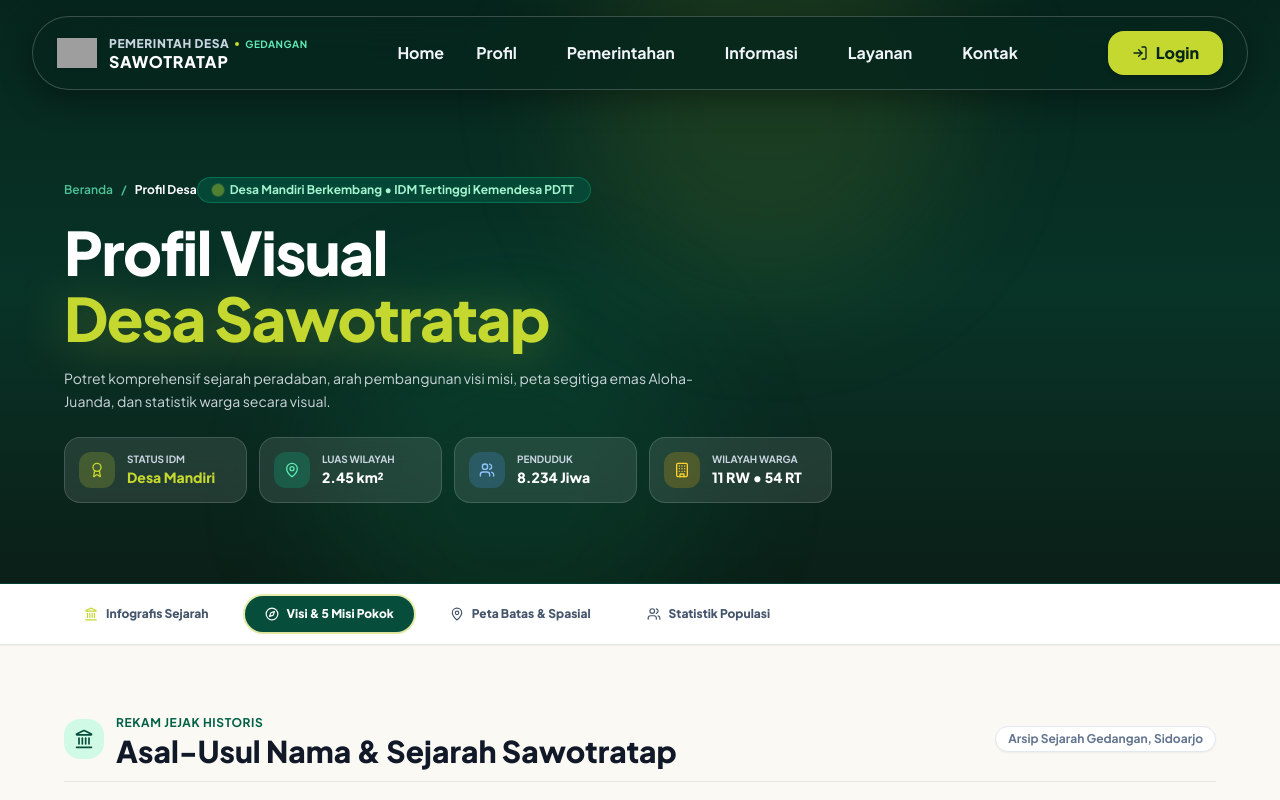
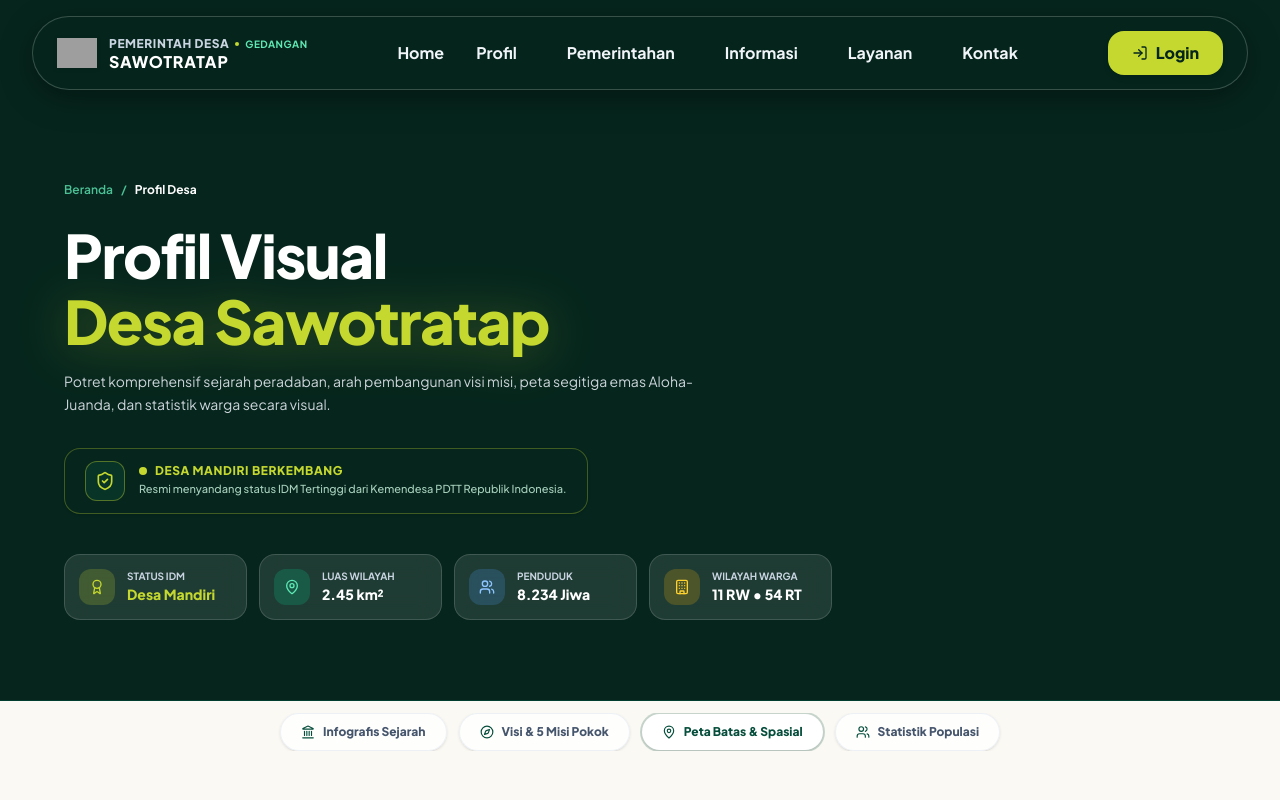
Before and after one commit to Saka-gif/Web-dev-desa, a Next.js app: page /profil in a window 1280 px wide. Shown: the top 800 px of the page. Built offline with nearby package versions, Linux system fonts and the light colour scheme; grey boxes are pictures that could not be loaded.

Commit message:
perbaikan halaman profile

```diff
--- a/app/profil/page.tsx
+++ b/app/profil/page.tsx
@@ -11,16 +11,15 @@ import {
   Building,
   Target,
   Clock,
-  Sparkles,
   TreePine,
   Navigation,
   ArrowUpRight,
+  ShieldCheck,
 } from "lucide-react";
 
 export default function ProfilPage() {
   const [activeSection, setActiveSection] = useState("sejarah");
 
-  // Deteksi section yang sedang aktif saat discroll ke bawah
   useEffect(() => {
     const handleScroll = () => {
       const sections = ["sejarah", "visi-misi", "geografis", "demografi"];
@@ -43,7 +42,6 @@ export default function ProfilPage() {
     return () => window.removeEventListener("scroll", handleScroll);
   }, []);
 
-  // Fungsi untuk scroll mulus saat menu diklik
   const scrollToSection = (id: string) => {
     const el = document.getElementById(id);
     if (el) {
@@ -54,24 +52,20 @@ export default function ProfilPage() {
   return (
     <div className="min-h-screen bg-[#FAF9F4] text-[#111827] font-sans">
 
-      {/* 1. HERO HEADER PROFIL DESA (DISAMAKAN DENGAN PEMERINTAHAN: PT-36 / PT-44) */}
-      <section className="relative overflow-hidden bg-gradient-to-b from-[#06261D] via-[#083327] to-[#0A1F17] text-white pt-36 sm:pt-44 pb-14 sm:pb-20 px-6 sm:px-10 lg:px-16 border-b border-emerald-900/60">
+      {/* 1. HERO HEADER PROFIL DESA (Background Solid Hijau Gelap) */}
+      <section className="relative overflow-hidden bg-[#06261D] text-white pt-36 sm:pt-44 pb-14 sm:pb-20 px-6 sm:px-10 lg:px-16 border-b border-emerald-900/60">
 
-        <div className="pointer-events-none absolute -top-24 right-1/4 w-96 h-96 rounded-full bg-[#C5D82F]/10 blur-3xl" />
-        <div className="pointer-events-none absolute -bottom-24 left-1/4 w-96 h-96 rounded-full bg-emerald-500/10 blur-3xl" />
+        <div className="relative z-10 max-w-7xl mx-auto space-y-6">
 
-        <div className="relative z-10 max-w-7xl mx-auto space-y-4">
+          {/* Breadcrumb Clean Style (Tanpa Box) */}
           <div className="inline-flex items-center gap-2 text-xs font-semibold text-emerald-300/80">
             <a href="/" className="hover:text-[#C5D82F] transition-colors">Beranda</a>
             <span>/</span>
             <span className="text-white font-bold">Profil Desa</span>
           </div>
 
-          <div className="inline-flex items-center gap-2 rounded-full border border-emerald-400/30 bg-[#064E3B]/80 px-4 py-1 text-xs font-bold text-emerald-200 backdrop-blur-md">
-            <span className="w-2 h-2 rounded-full bg-[#C5D82F] animate-ping" />
-            <span>Desa Mandiri Berkembang • IDM Tertinggi Kemendesa PDTT</span>
-          </div>
-
+          {/* JUDUL UTAMA */}
+          <div className="space-y-4">
             <h1 className="text-3xl sm:text-5xl lg:text-6xl font-black tracking-tight text-white leading-[1.1]">
               Profil Visual <br />
               <span className="text-[#C5D82F] drop-shadow-[0_4px_24px_rgba(197,216,47,0.3)]">
@@ -82,9 +76,35 @@ export default function ProfilPage() {
             <p className="max-w-2xl text-xs sm:text-sm text-slate-200/90 leading-relaxed font-normal">
               Potret komprehensif sejarah peradaban, arah pembangunan visi misi, peta segitiga emas Aloha-Juanda, dan statistik warga secara visual.
             </p>
+          </div>
+
+          {/* KAPSUL DESA MANDIRI BERKEMBANG (1 Warna Menyatu dengan Background) */}
+          <div className="pt-2">
+            <div className="inline-flex items-center gap-3.5 px-5 py-3 rounded-2xl bg-[#06261D] border border-[#C5D82F]/30 shadow-sm">
+
+              {/* Box Ikon Hijau Gelap dengan Border Lime */}
+              <div className="w-10 h-10 rounded-xl bg-[#083327] border border-[#C5D82F]/40 flex items-center justify-center shrink-0 text-[#C5D82F]">
+                <ShieldCheck className="w-5 h-5" />
+              </div>
+
+              {/* Teks Keterangan */}
+              <div className="space-y-0.5">
+                <div className="flex items-center gap-2">
+                  <span className="w-2 h-2 rounded-full bg-[#C5D82F] shrink-0" />
+                  <span className="text-xs font-black tracking-wider text-[#C5D82F] uppercase">
+                    Desa Mandiri Berkembang
+                  </span>
+                </div>
+                <p className="text-[11px] font-medium text-emerald-100/80">
+                  Resmi menyandang status IDM Tertinggi dari Kemendesa PDTT Republik Indonesia.
+                </p>
+              </div>
+
+            </div>
+          </div>
 
           {/* 4 Quick Stat Badges */}
-          <div className="pt-2 grid grid-cols-2 sm:grid-cols-4 gap-3 max-w-3xl">
+          <div className="pt-4 grid grid-cols-2 sm:grid-cols-4 gap-3 max-w-3xl">
             <div className="p-3.5 rounded-2xl bg-white/10 border border-white/15 backdrop-blur-md flex items-center gap-3">
               <div className="w-9 h-9 rounded-xl bg-[#C5D82F]/20 text-[#C5D82F] flex items-center justify-center shrink-0">
                 <Award className="w-4 h-4" />
@@ -125,70 +145,69 @@ export default function ProfilPage() {
               </div>
             </div>
           </div>
+
         </div>
       </section>
 
       {/* 2. STICKY JUMP-TO NAVIGATION BAR */}
-      <div className="sticky top-20 z-30 bg-white/95 backdrop-blur-md border-b border-[#E3E8E2] px-6 sm:px-10 lg:px-16 shadow-xs">
-        <div className="max-w-7xl mx-auto flex items-center gap-2 sm:gap-4 overflow-x-auto py-3 no-scrollbar">
+      <div className="sticky top-20 z-30 py-3 px-6">
+        <div className="max-w-7xl mx-auto flex items-center justify-center gap-2 sm:gap-3 overflow-x-auto no-scrollbar">
 
           <button
             onClick={() => scrollToSection("sejarah")}
-            className={`inline-flex items-center gap-2 px-5 py-2.5 rounded-full text-xs font-black transition-all shrink-0 ${
+            className={`inline-flex items-center gap-2 px-5 py-2.5 rounded-full text-xs font-black transition-all shrink-0 shadow-sm ${
               activeSection === "sejarah"
-                ? "bg-[#064E3B] text-white shadow-sm ring-2 ring-[#C5D82F]/40"
-                : "text-slate-600 hover:text-slate-900 hover:bg-slate-100"
+                ? "bg-white text-[#064E3B] shadow-md ring-2 ring-[#064E3B]/20"
+                : "bg-white/80 backdrop-blur-md text-slate-600 hover:text-slate-900 hover:bg-white border border-slate-200/60"
             }`}
           >
-            <Landmark className="w-3.5 h-3.5 text-[#C5D82F]" />
+            <Landmark className="w-3.5 h-3.5 text-[#064E3B]" />
             <span>Infografis Sejarah</span>
           </button>
 
           <button
             onClick={() => scrollToSection("visi-misi")}
-            className={`inline-flex items-center gap-2 px-5 py-2.5 rounded-full text-xs font-black transition-all shrink-0 ${
+            className={`inline-flex items-center gap-2 px-5 py-2.5 rounded-full text-xs font-black transition-all shrink-0 shadow-sm ${
               activeSection === "visi-misi"
-                ? "bg-[#064E3B] text-white shadow-sm ring-2 ring-[#C5D82F]/40"
-                : "text-slate-600 hover:text-slate-900 hover:bg-slate-100"
+                ? "bg-white text-[#064E3B] shadow-md ring-2 ring-[#064E3B]/20"
+                : "bg-white/80 backdrop-blur-md text-slate-600 hover:text-slate-900 hover:bg-white border border-slate-200/60"
             }`}
           >
-            <Compass className="w-3.5 h-3.5" />
+            <Compass className="w-3.5 h-3.5 text-[#064E3B]" />
             <span>Visi & 5 Misi Pokok</span>
           </button>
 
           <button
             onClick={() => scrollToSection("geografis")}
-            className={`inline-flex items-center gap-2 px-5 py-2.5 rounded-full text-xs font-black transition-all shrink-0 ${
+            className={`inline-flex items-center gap-2 px-5 py-2.5 rounded-full text-xs font-black transition-all shrink-0 shadow-sm ${
               activeSection === "geografis"
-                ? "bg-[#064E3B] text-white shadow-sm ring-2 ring-[#C5D82F]/40"
-                : "text-slate-600 hover:text-slate-900 hover:bg-slate-100"
+                ? "bg-white text-[#064E3B] shadow-md ring-2 ring-[#064E3B]/20"
+                : "bg-white/80 backdrop-blur-md text-slate-600 hover:text-slate-900 hover:bg-white border border-slate-200/60"
             }`}
           >
-            <MapPin className="w-3.5 h-3.5" />
+            <MapPin className="w-3.5 h-3.5 text-[#064E3B]" />
             <span>Peta Batas & Spasial</span>
           </button>
 
           <button
             onClick={() => scrollToSection("demografi")}
-            className={`inline-flex items-center gap-2 px-5 py-2.5 rounded-full text-xs font-black transition-all shrink-0 ${
+            className={`inline-flex items-center gap-2 px-5 py-2.5 rounded-full text-xs font-black transition-all shrink-0 shadow-sm ${
               activeSection === "demografi"
-                ? "bg-[#064E3B] text-white shadow-sm ring-2 ring-[#C5D82F]/40"
-                : "text-slate-600 hover:text-slate-900 hover:bg-slate-100"
+                ? "bg-white text-[#064E3B] shadow-md ring-2 ring-[#064E3B]/20"
+                : "bg-white/80 backdrop-blur-md text-slate-600 hover:text-slate-900 hover:bg-white border border-slate-200/60"
             }`}
           >
-            <Users className="w-3.5 h-3.5" />
+            <Users className="w-3.5 h-3.5 text-[#064E3B]" />
             <span>Statistik Populasi</span>
           </button>
 
         </div>
       </div>
 
-      {/* 3. KONTEN BERDERET KE BAWAH (LONG SCROLL SATU HALAMAN) */}
-      <div className="max-w-7xl mx-auto px-6 sm:px-10 lg:px-16 pt-16 space-y-28 pb-24">
+      {/* 3. KONTEN BERDERET KE BAWAH */}
+      <div className="max-w-7xl mx-auto px-6 sm:px-10 lg:px-16 pt-12 space-y-28 pb-24">
 
-        {/* ========================================================= */}
-        {/* SEJARAH & ASAL-USUL (#sejarah) */}
-        {/* ========================================================= */}
+        {/* SEJARAH */}
         <div id="sejarah" className="scroll-mt-36 space-y-8">
           <div className="flex flex-col sm:flex-row sm:items-center justify-between gap-3 pb-3 border-b border-[#E3E8E2]">
             <div className="flex items-center gap-3">
@@ -291,9 +310,7 @@ export default function ProfilPage() {
           </div>
         </div>
 
-        {/* ========================================================= */}
-        {/* VISI & 5 MISI POKOK (#visi-misi) */}
-        {/* ========================================================= */}
+        {/* VISI MISI */}
         <div id="visi-misi" className="scroll-mt-36 space-y-8">
           <div className="flex items-center gap-3 pb-3 border-b border-[#E3E8E2]">
             <div className="w-10 h-10 rounded-2xl bg-blue-100 text-blue-700 flex items-center justify-center shrink-0">
@@ -377,9 +394,7 @@ export default function ProfilPage() {
           </div>
         </div>
 
-        {/* ========================================================= */}
-        {/* PETA BATAS & GEOGRAFIS (#geografis) - TANPA GAMBAR */}
-        {/* ========================================================= */}
+        {/* GEOGRAFIS */}
         <div id="geografis" className="scroll-mt-36 space-y-8">
           <div className="flex items-center gap-3 pb-3 border-b border-[#E3E8E2]">
             <div className="w-10 h-10 rounded-2xl bg-purple-100 text-purple-700 flex items-center justify-center shrink-0">
@@ -402,7 +417,7 @@ export default function ProfilPage() {
             <div className="p-5 rounded-3xl border border-slate-200 bg-white shadow-xs">
               <div className="w-9 h-9 rounded-xl bg-emerald-100 text-emerald-700 flex items-center justify-center font-black text-sm mb-2">S</div>
               <div className="text-[10px] font-bold uppercase text-slate-500">Sebelah Selatan</div>
-              <div className="text-base font-black text-[#111827] mt-0.5">Desa Keboansikep</div>
+              <div className="text-base font-black text-[#111827] mt-0.5">Keboansikep</div>
               <div className="text-xs text-slate-500 mt-1">Berbatasan Gedangan pusat. Menuju Alun-alun Sidoarjo.</div>
             </div>
 
@@ -422,9 +437,7 @@ export default function ProfilPage() {
           </div>
         </div>
 
-        {/* ========================================================= */}
-        {/* DEMOGRAFI & POPULASI (#demografi) */}
-        {/* ========================================================= */}
+        {/* DEMOGRAFI */}
         <div id="demografi" className="scroll-mt-36 space-y-8">
           <div className="flex items-center gap-3 pb-3 border-b border-[#E3E8E2]">
             <div className="w-10 h-10 rounded-2xl bg-amber-100 text-amber-700 flex items-center justify-center shrink-0">
```
Also changed, not shown: 1 other file (tests, documents, lock files or other folders). Lines whose indentation alone changed are shown as unchanged.
